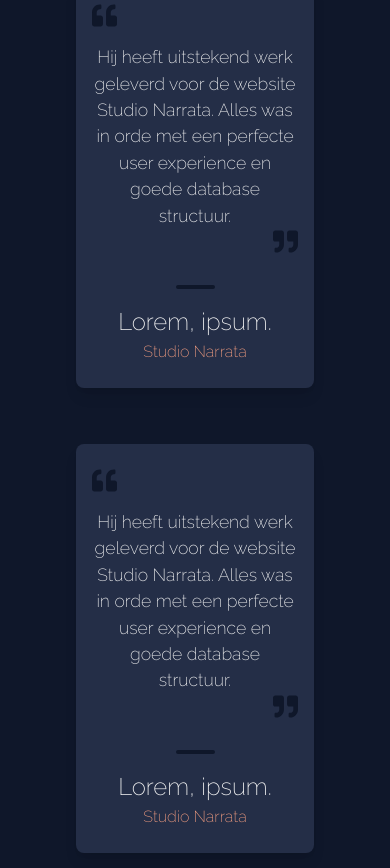
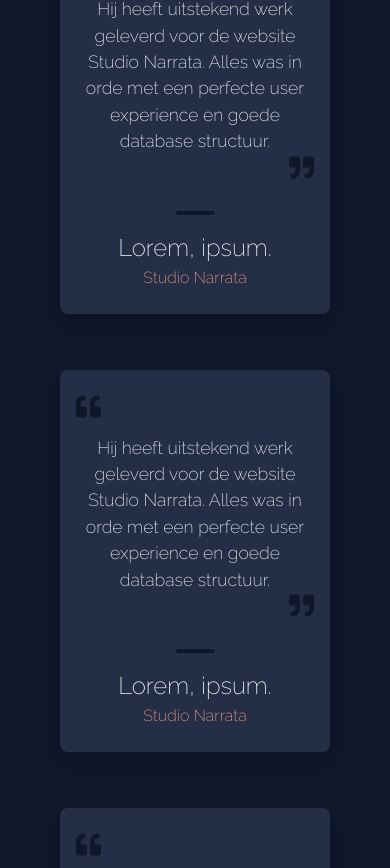
Before and after one commit to JensErven/jenserven-portfolio-website, a Next.js app: page / in a window 390 px wide. Shown: the part 4736-5604 px from the top of the page. Built offline with nearby package versions, Linux system fonts and the light colour scheme.

Commit message:
DONE improving responsive portfolio

```diff
--- a/src/app/layout.tsx
+++ b/src/app/layout.tsx
@@ -17,7 +17,7 @@ export default function RootLayout({
   return (
     <html lang="en">
       <body
-        className={`${raleway.className} `}
+        className={`${raleway.className} xl:mx-48 lg:mx-20 mx-8 `}
         style={{ backgroundColor: "#0f172a" }}
       >
         {children}
--- a/src/app/page.tsx
+++ b/src/app/page.tsx
@@ -8,7 +8,7 @@ import Contact from "@/components/Contact";
 export default function Home() {
   return (
     <main>
-      <div className="mx-12 lg:mx-24 ">
+      <div className=" ">
         <section>
           <Header />
         </section>
```
